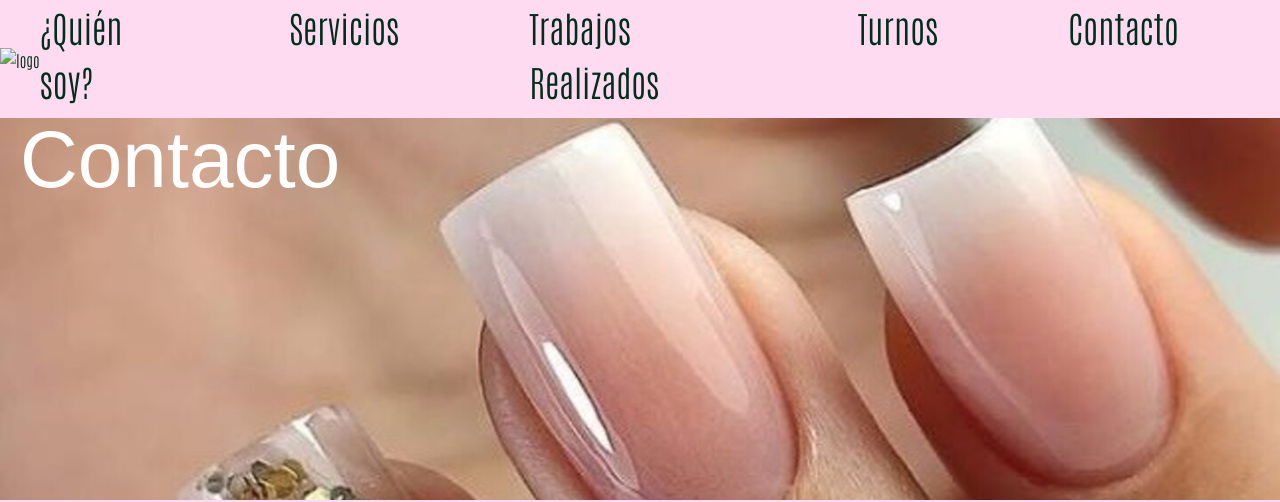
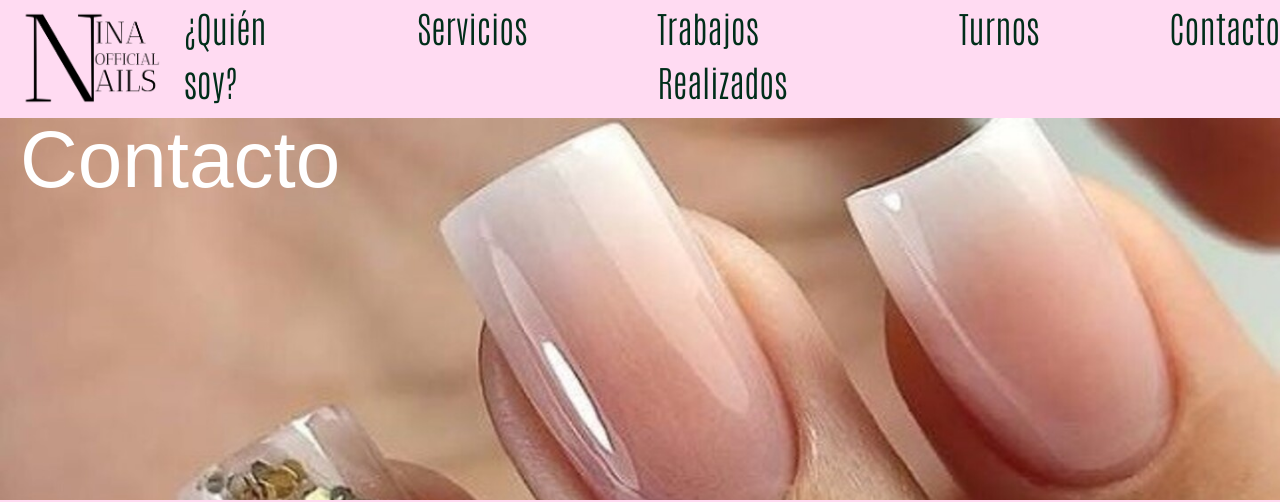
Before and after one commit to bcarlos1508/nina-beauty-studio, a website: page pages/contacto.html in a window 1280 px wide. Shown: the top 502 px of the page. Drawn offline with nearby package versions, Linux system fonts and the light colour scheme; the site is published under a folder, as on GitHub Pages, so addresses that start at the root find nothing.

Commit message:
rutas again

```diff
--- a/pages/contacto.html
+++ b/pages/contacto.html
@@ -20,7 +20,7 @@
     <!--fila de logo + nav-->
     <header class="header">
 		<div class="logo">
-			<a href="../index.html"><img src="/assets/img/logo.png" alt="logo"></a>
+			<a href="../index.html"><img src="../assets/img/logo.png" alt="logo"></a>
 		</div>
 		<nav>
 			<div class="menu-hamburguesa" id="menuToggle">
```
Also changed, not shown: pages/quien-soy.html (+1 -1 lines), pages/servicios.html (+1 -1 lines), pages/trabajos.html (+1 -1 lines), pages/turnos.html (+1 -1 lines).
